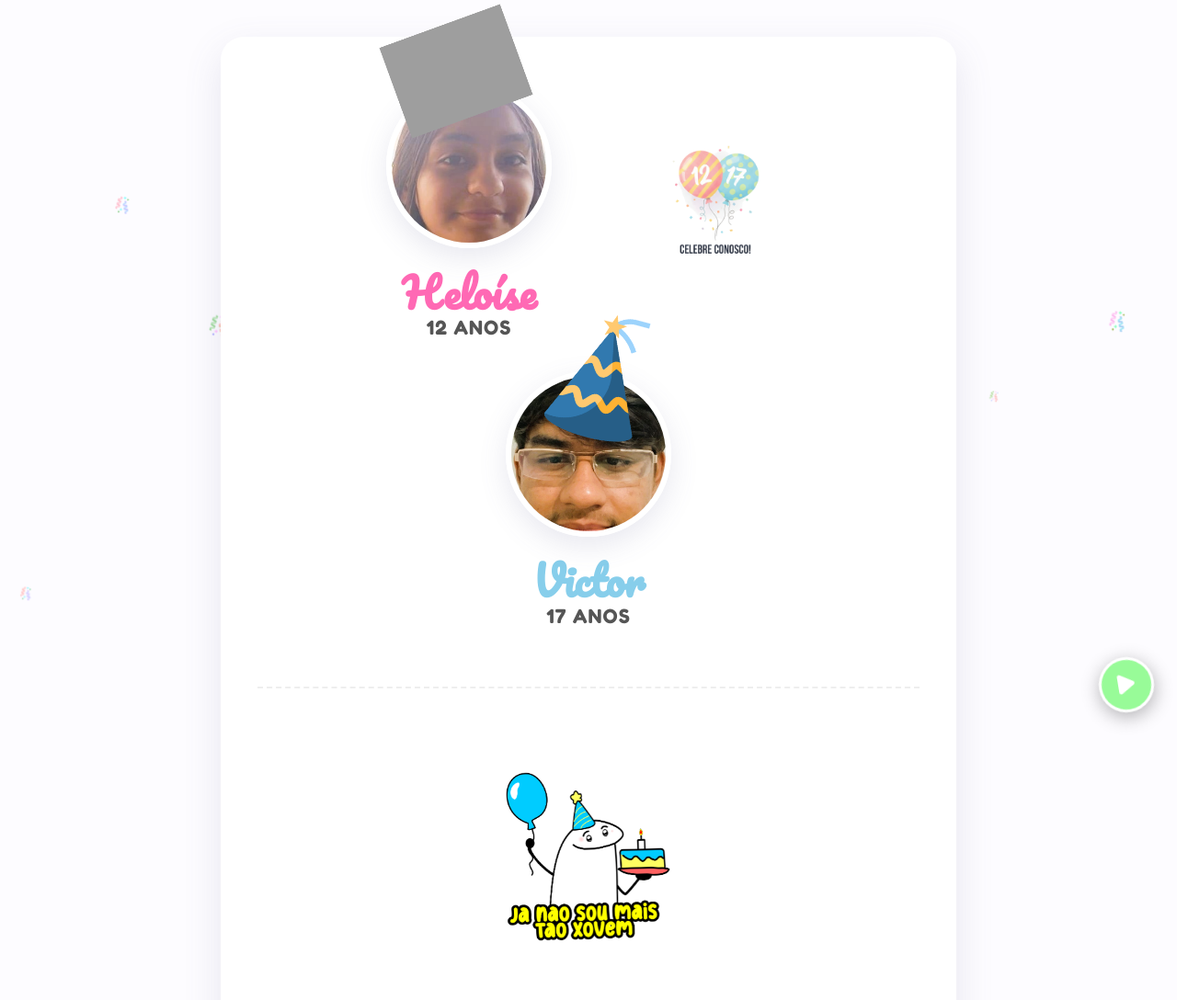
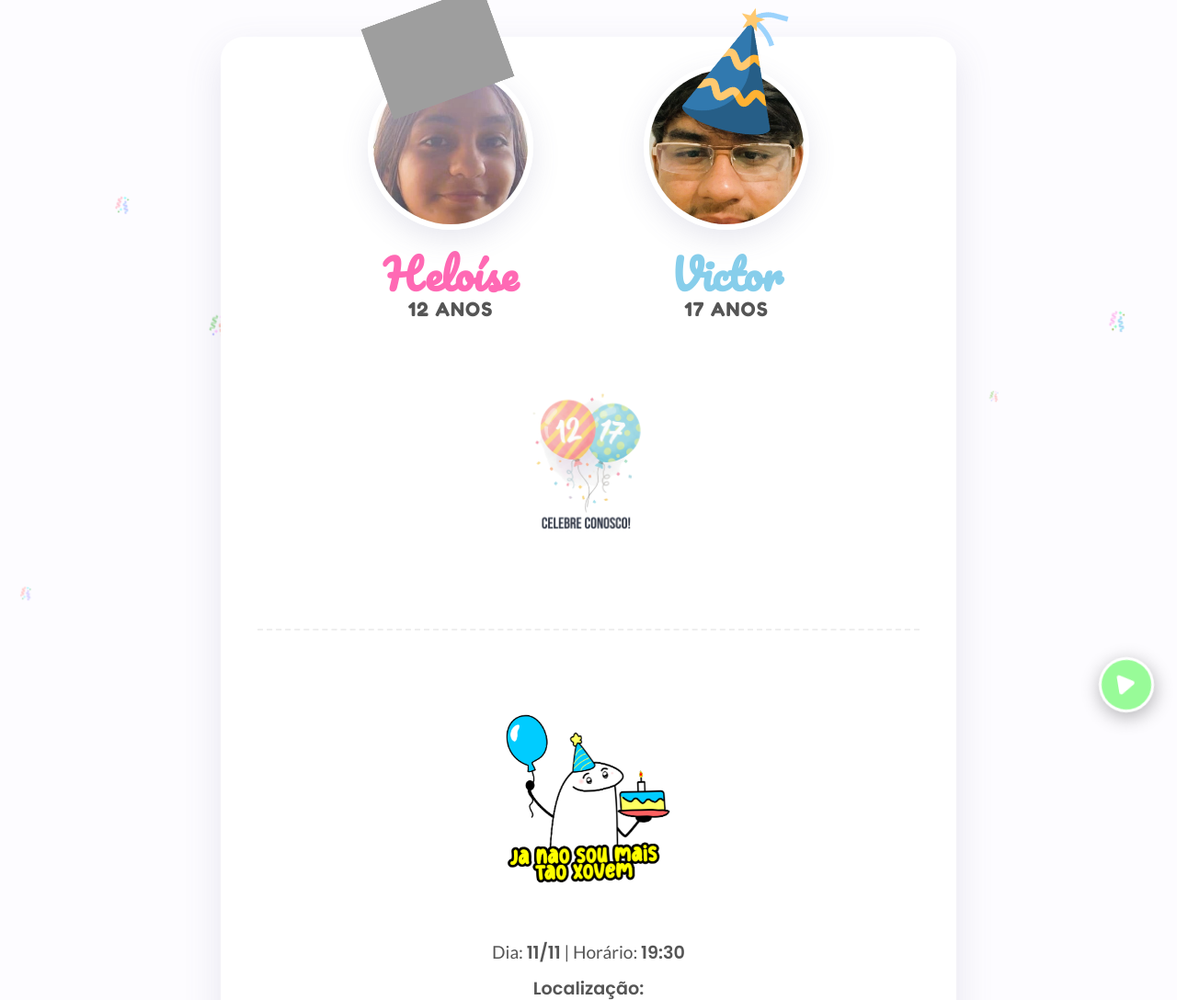
Before and after one commit to somilena/Convite-de-Aniversario, a Flask app: page / in a window 1280 px wide. Shown: the top 1088 px of the page at 92% size. Run offline with Flask 3, Linux system fonts and the light colour scheme; data that the repository does not hold is empty; some libraries are stand-ins or nearby versions; grey boxes are pictures that could not be loaded.

Commit message:
atualização

```diff
--- a/static/style.css
+++ b/static/style.css
@@ -97,37 +97,41 @@ body {
   /* Escondido no Desktop por padrão */
 }
 
-/* --- 3. CABEÇALHO (NOVO VISUAL - LIMPO E MODERNO) --- */
-
+/* --- 3. CABEÇALHO COM FOTOS E LOGO (NOVA VERSÃO) --- */
 .header-novo {
   display: flex;
-  /* Mude para 'center' para o logo ficar no meio em telas grandes */
+  align-items: center;
+  /* Alinha verticalmente no centro */
+
+  /* 💥 A MUDANÇA ESTÁ AQUI: Centraliza e controla o espaço 💥 */
   justify-content: center;
-  align-items: flex-start;
+  /* Centraliza os itens */
+  gap: 50px;
+  /* Espaço entre os itens (Heloíse, Logo, Victor) */
+
   flex-wrap: wrap;
-  gap: 30px;
-  /* Espaçamento entre os itens */
-  margin-bottom: 40px;
-  padding-top: 20px;
+  /* Permite quebrar linha em telas menores */
+  margin-bottom: 60px;
+  /* Mantém o espaço abaixo do cabeçalho */
 }
 
-/* O novo contêiner para o logo entre as fotos */
+/* Logo central (entre as fotos) */
 .logo-fotos-central {
   display: flex;
-  /* Para centralizar o conteúdo verticalmente */
+  flex-direction: column;
   align-items: center;
-  /* Centraliza verticalmente */
-  justify-content: center;
-  /* Centraliza horizontalmente */
-  height: 250px;
-  /* Altura para alinhar com as fotos */
-  margin: 0 15px;
-  /* Margem lateral para não encostar nas fotos */
+  text-align: center;
+  order: 2;
+  /* Garante que fique no meio, entre as fotos */
+
+  /* 💥 Ajuste a margem superior se precisar de mais espaço 💥 */
+  margin-top: -30px;
+  /* Sobe a logo um pouco para diminuir o espaço */
 }
 
 /* A imagem da logo entre as fotos */
 .logo-entre-fotos {
-  width: 200px;
+  width: 250px;
   /* Ajuste o tamanho da logo aqui */
   height: auto;
   opacity: 0.95;
```
